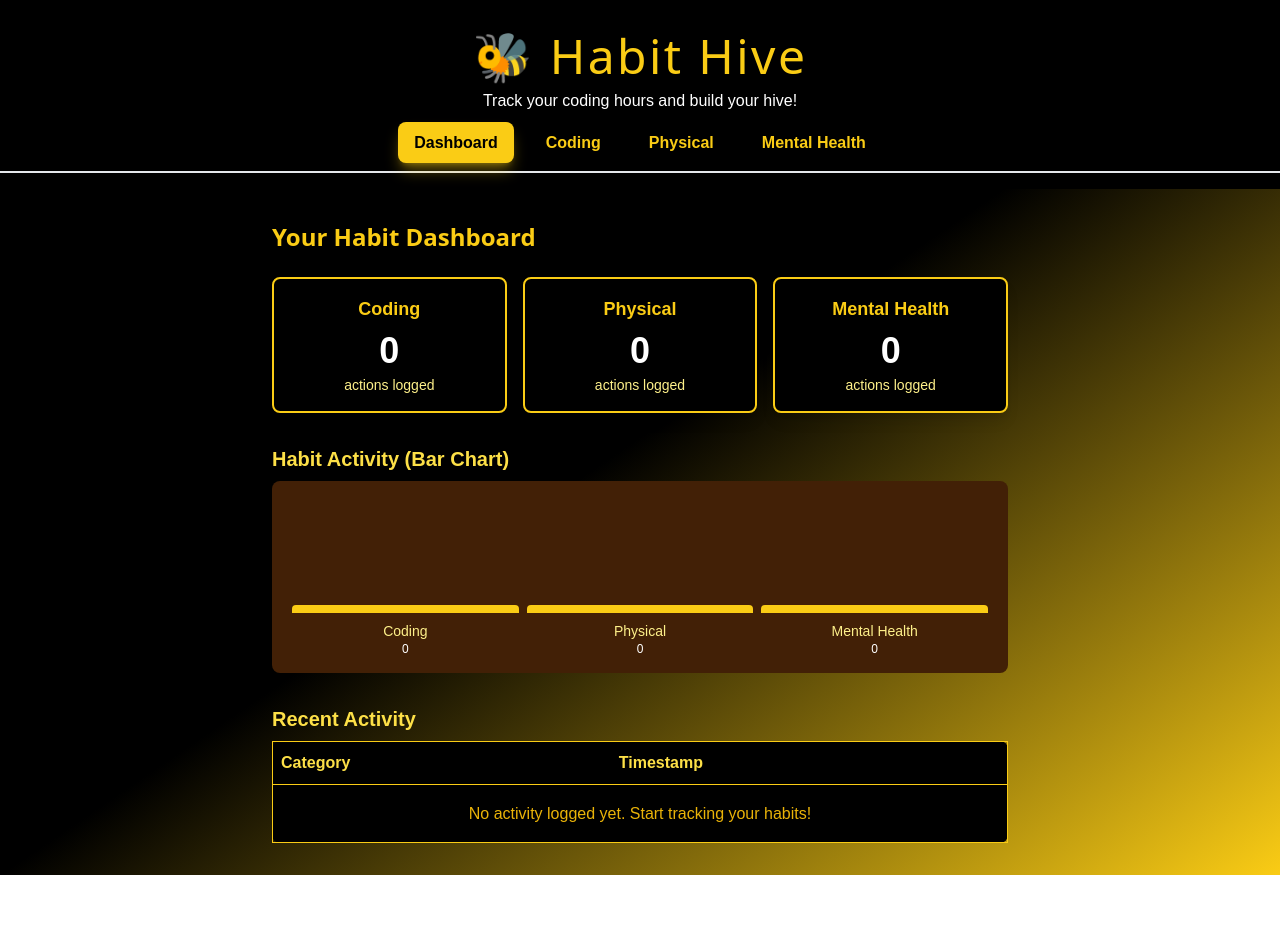
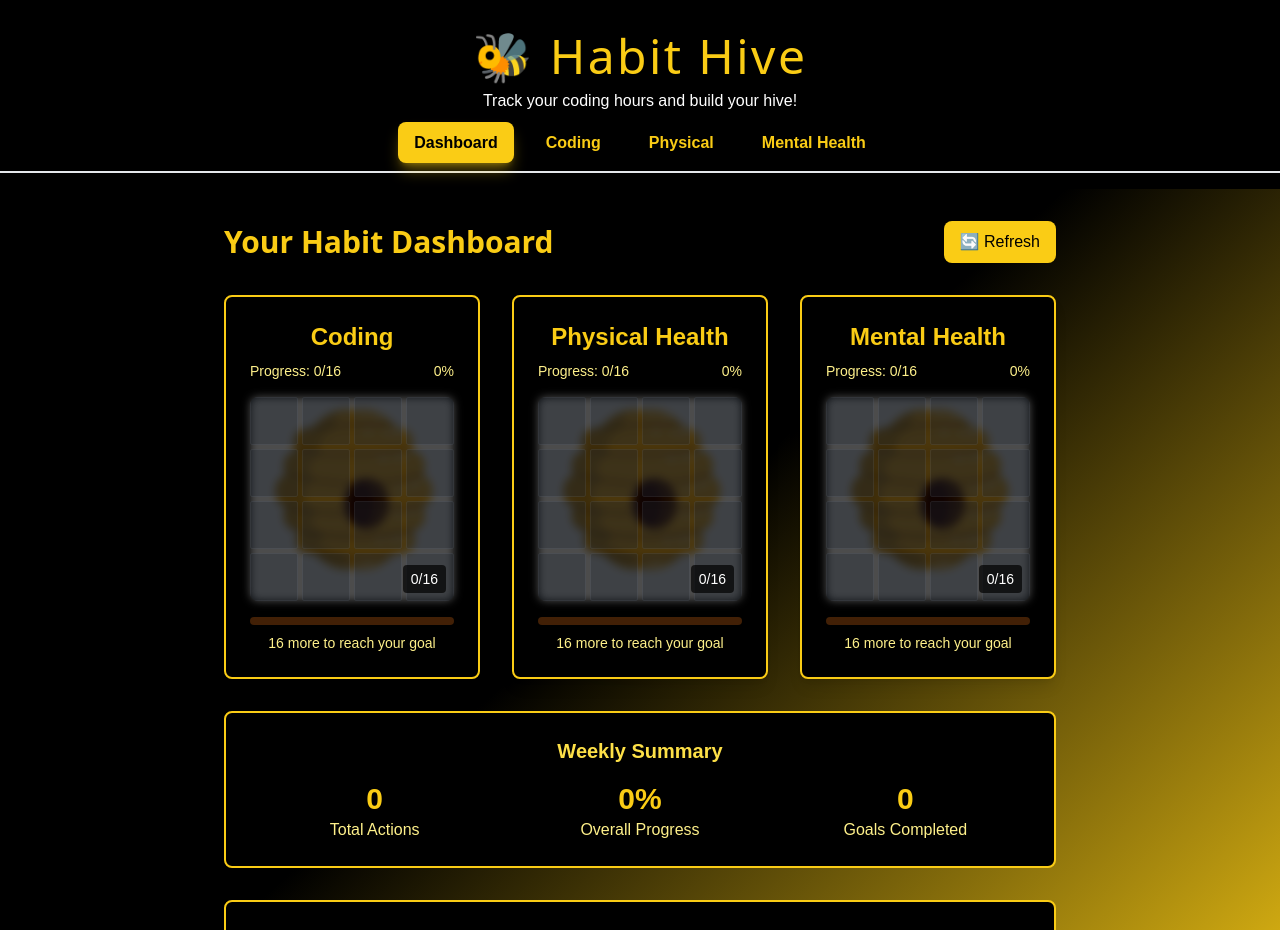
Before and after one commit to kamal3235/kamal-Habit_hive, a React (Vite) app: page / in a window 1280 px wide. Shown: the top 930 px of the page. Before the commit the page ends 875 px from the top, so only its background shows below. Built offline with nearby package versions, Linux system fonts and the light colour scheme; a web font is replaced by a local one.

Commit message:
added dashboard

```diff
--- a/src/routes/CodingTracker.jsx
+++ b/src/routes/CodingTracker.jsx
@@ -34,6 +34,9 @@ const CodingTracker = ({ entries, setEntries }) => {
     setEntries([...entries, newEntry]);
     setHours("");
     setShowMosaic(true);
+
+    // Dispatch custom event to notify dashboard of data update
+    window.dispatchEvent(new CustomEvent("habitDataUpdated"));
 
     // Hide mosaic after 12 seconds
     setTimeout(() => setShowMosaic(false), 12000);
--- a/src/routes/Dashboard.jsx
+++ b/src/routes/Dashboard.jsx
@@ -1,13 +1,32 @@
 import React from "react";
+import MosaicReveal from "../components/MosaicReveal";
+import codingImage from "../assets/codingImage.jpg";
+import healthImage from "../assets/Health.jpg";
+import mentalImage from "../assets/mental.jpg";
 
 // This Dashboard page summarizes the user's habit data collected from other pages.
 // For this example, we'll use localStorage to simulate collected data from other pages.
 // In a real app, you might fetch this from a backend or a global state.
 
 const HABIT_CATEGORIES = [
-  { name: "Coding", key: "coding" },
-  { name: "Physical", key: "physical" },
-  { name: "Mental Health", key: "mental" },
+  {
+    name: "Coding",
+    key: "coding",
+    image: codingImage,
+    goal: 16 // Weekly goal: 16 sessions = all 16 squares filled in MosaicReveal
+  },
+  {
+    name: "Physical Health",
+    key: "physical",
+    image: healthImage,
+    goal: 16 // Weekly goal: 16 activities = all 16 squares filled in MosaicReveal
+  },
+  {
+    name: "Mental Health",
+    key: "mental",
+    image: mentalImage,
+    goal: 16 // Weekly goal: 16 activities = all 16 squares filled in MosaicReveal
+  },
 ];
 
 // Helper to get habit data from localStorage (or mock data if not present)
@@ -15,11 +34,22 @@ function getHabitData() {
   // Example structure: { coding: [timestamp, ...], physical: [...], mental: [...] }
   let data = {};
   try {
-    const stored = localStorage.getItem("habitData");
+    // Check for the actual localStorage key being used
+    const stored = localStorage.getItem("habit-hive-entries");
+    console.log("🗄️ localStorage data:", stored);
     if (stored) {
-      data = JSON.parse(stored);
+      const entries = JSON.parse(stored);
+      console.log("📋 Parsed entries:", entries);
+      // Convert the entries array to the expected format
+      data = {
+        coding: entries.map(entry => entry.date), // Use date as timestamp for coding entries
+        physical: [], // Physical tracker not implemented yet
+        mental: []    // Mental health tracker not implemented yet
+      };
+      console.log("🔄 Converted data:", data);
     }
   } catch (e) {
+    console.error("❌ Error reading localStorage:", e);
     // fallback to empty
     data = {};
   }
@@ -43,120 +73,192 @@ function getSevenDayTotal(timestamps) {
   }).length;
 }
 
-const Dashboard = () => {
+const Dashboard = ({ entries = [] }) => {
   const [habitData, setHabitData] = React.useState(getHabitData());
+
+  // Function to update habit data from localStorage
+  const updateHabitData = React.useCallback(() => {
+    console.log("🔄 Updating habit data from localStorage...");
+    const newData = getHabitData();
+    console.log("📊 New habit data:", newData);
+    setHabitData(newData);
+  }, []);
 
   // Listen for changes in localStorage (e.g., from other tabs/pages)
   React.useEffect(() => {
-    const onStorage = () => setHabitData(getHabitData());
+    const onStorage = () => updateHabitData();
     window.addEventListener("storage", onStorage);
     return () => window.removeEventListener("storage", onStorage);
-  }, []);
+  }, [updateHabitData]);
+
+  // Also listen for custom events (for same-tab updates)
+  React.useEffect(() => {
+    const onCustomStorage = () => updateHabitData();
+    window.addEventListener("habitDataUpdated", onCustomStorage);
+    return () => window.removeEventListener("habitDataUpdated", onCustomStorage);
+  }, [updateHabitData]);
+
+  // Update habitData when entries prop changes (for immediate updates)
+  React.useEffect(() => {
+    console.log("📝 Entries prop changed:", entries.length, "entries");
+    const updatedData = {
+      coding: entries.map(entry => entry.date),
+      physical: [], // Physical tracker not implemented yet
+      mental: []    // Mental health tracker not implemented yet
+    };
+    console.log("🔄 Setting habit data from entries:", updatedData);
+    setHabitData(updatedData);
+  }, [entries]);
+
+  // Set up interval to check for localStorage changes (fallback)
+  React.useEffect(() => {
+    const interval = setInterval(() => {
+      updateHabitData();
+    }, 1000); // Check every second
+
+    return () => clearInterval(interval);
+  }, [updateHabitData]);
 
   // Calculate 7-day totals for each category
-  const sevenDayTotals = HABIT_CATEGORIES.map((cat) => ({
+  const sevenDayTotals = HABIT_CATEGORIES.map((cat) => {
+    const total = getSevenDayTotal(habitData[cat.key]);
+    console.log(`📊 ${cat.name}: ${total} entries in last 7 days`);
+    return {
       ...cat,
-    total: getSevenDayTotal(habitData[cat.key]),
-  }));
+      total: total,
+    };
+  });
 
   // Calculate summary stats
   const totalActions = sevenDayTotals.reduce((sum, cat) => sum + cat.total, 0);
 
-  // Prepare data for a simple bar chart (no chart library, just a visual)
-  const maxCount = Math.max(...sevenDayTotals.map((cat) => cat.total), 1);
+  const handleMosaicComplete = (categoryName) => {
+    console.log(`${categoryName} goal completed!`);
+    // You could add celebration logic here
+  };
 
   return (
-    <div className="p-4 max-w-3xl mx-auto">
-      <h1 className="text-2xl font-bold mb-6 text-yellow-400">
+    <div className="p-4 max-w-6xl mx-auto">
+      <div className="flex justify-between items-center mb-8">
+        <h1 className="text-3xl font-bold text-yellow-400">
           Your Habit Dashboard
         </h1>
-
-      <div className="mb-8 grid grid-cols-1 md:grid-cols-3 gap-4">
-        {sevenDayTotals.map((cat) => (
-          <div
-            key={cat.key}
-            className="bg-black border-2 border-yellow-400 rounded-lg p-4 flex flex-col items-center shadow-lg"
+        <button
+          onClick={updateHabitData}
+          className="px-4 py-2 bg-yellow-400 text-black rounded-lg hover:bg-yellow-300 transition-colors"
         >
-            <span className="text-lg font-semibold text-yellow-400">
-              {cat.name}
-            </span>
-            <span className="text-4xl font-bold text-white mt-2">
-              {cat.total}
-            </span>
-            <span className="text-sm text-yellow-200 mt-1">actions logged</span>
-          </div>
-        ))}
+          🔄 Refresh
+        </button>
       </div>
 
-      <div className="mb-8">
-        <h2 className="text-xl font-semibold mb-2 text-yellow-300">
-          Habit Activity (Bar Chart)
-        </h2>
-        <div className="flex items-end justify-between h-48 bg-yellow-950 rounded-lg p-4">
+      {/* Category Sections with MosaicReveal */}
+      <div className="grid grid-cols-1 lg:grid-cols-3 gap-8 mb-8">
         {sevenDayTotals.map((cat) => {
-            const count = cat.total;
-            const barHeight = `${(count / maxCount) * 100}%`;
+          const progress = Math.min(cat.total, cat.goal);
+          const percentage = Math.round((progress / cat.goal) * 100);
+
           return (
             <div
               key={cat.key}
-                className="flex flex-col items-center flex-1 mx-1"
+              className="bg-black border-2 border-yellow-400 rounded-lg p-6 shadow-lg"
             >
+              <div className="text-center mb-4">
+                <h2 className="text-2xl font-bold text-yellow-400 mb-2">
+                  {cat.name}
+                </h2>
+                <div className="flex justify-between items-center text-sm text-yellow-200">
+                  <span>Progress: {cat.total}/{cat.goal}</span>
+                  <span>{percentage}%</span>
+                </div>
+              </div>
+
+              <div className="mb-4">
+                <MosaicReveal
+                  imageSrc={cat.image}
+                  filledSquares={progress}
+                  onComplete={() => handleMosaicComplete(cat.name)}
+                  gridSize={4}
+                />
+              </div>
+
+              <div className="text-center">
+                <div className="w-full bg-yellow-950 rounded-full h-2 mb-2">
                   <div
-                  className="w-full bg-yellow-400 rounded-t"
-                  style={{
-                    height: barHeight,
-                    minHeight: "8px",
-                    transition: "height 0.3s",
-                  }}
-                  title={`${count} actions`}
+                    className="bg-yellow-400 h-2 rounded-full transition-all duration-300"
+                    style={{ width: `${percentage}%` }}
                   ></div>
-                <span className="mt-2 text-yellow-200 text-sm text-center">
-                  {cat.name}
-                </span>
-                <span className="text-white text-xs">{count}</span>
+                </div>
+                <p className="text-yellow-200 text-sm">
+                  {cat.total >= cat.goal
+                    ? "Goal achieved! 🎉"
+                    : `${cat.goal - cat.total} more to reach your goal`
+                  }
+                </p>
+              </div>
             </div>
           );
         })}
       </div>
+
+      {/* Summary Stats */}
+      <div className="bg-black border-2 border-yellow-400 rounded-lg p-6 mb-8">
+        <h2 className="text-xl font-semibold mb-4 text-yellow-300 text-center">
+          Weekly Summary
+        </h2>
+        <div className="grid grid-cols-1 md:grid-cols-3 gap-4">
+          <div className="text-center">
+            <div className="text-3xl font-bold text-yellow-400">{totalActions}</div>
+            <div className="text-yellow-200">Total Actions</div>
+          </div>
+          <div className="text-center">
+            <div className="text-3xl font-bold text-yellow-400">
+              {Math.round((totalActions / (HABIT_CATEGORIES.reduce((sum, cat) => sum + cat.goal, 0))) * 100)}%
+            </div>
+            <div className="text-yellow-200">Overall Progress</div>
+          </div>
+          <div className="text-center">
+            <div className="text-3xl font-bold text-yellow-400">
+              {sevenDayTotals.filter(cat => cat.total >= cat.goal).length}
+            </div>
+            <div className="text-yellow-200">Goals Completed</div>
+          </div>
+        </div>
       </div>
 
-      <div>
-        <h2 className="text-xl font-semibold mb-2 text-yellow-300">
+      {/* Recent Activity */}
+      <div className="bg-black border-2 border-yellow-400 rounded-lg p-6">
+        <h2 className="text-xl font-semibold mb-4 text-yellow-300">
           Recent Activity
         </h2>
         <div className="overflow-x-auto">
-          <table className="w-full border border-yellow-400 bg-black rounded-lg">
+          <table className="w-full">
             <thead>
               <tr>
                 <th className="p-2 text-left border-b border-yellow-400 text-yellow-300">
                   Category
                 </th>
                 <th className="p-2 text-left border-b border-yellow-400 text-yellow-300">
-                  Timestamp
+                  Details
+                </th>
+                <th className="p-2 text-left border-b border-yellow-400 text-yellow-300">
+                  Date
                 </th>
               </tr>
             </thead>
             <tbody>
-              {HABIT_CATEGORIES.flatMap((cat) =>
-                (habitData[cat.key] || []).map((ts, idx) => ({
-                  category: cat.name,
-                  timestamp: ts,
-                  key: `${cat.key}-${idx}-${ts}`,
-                })),
-              )
-                .sort((a, b) => new Date(b.timestamp) - new Date(a.timestamp))
-                .slice(0, 10)
-                .map((row) => (
-                  <tr key={row.key} className="border-b border-yellow-900">
-                    <td className="p-2 text-yellow-200">{row.category}</td>
+              {/* Show coding entries */}
+              {entries.slice(0, 10).map((entry, idx) => (
+                <tr key={`coding-${idx}`} className="border-b border-yellow-900">
+                  <td className="p-2 text-yellow-200">Coding</td>
+                  <td className="p-2 text-white">{entry.hours}h session</td>
                   <td className="p-2 text-white">
-                      {new Date(row.timestamp).toLocaleString()}
+                    {new Date(entry.date).toLocaleDateString()}
                   </td>
                 </tr>
               ))}
-              {totalActions === 0 && (
+              {entries.length === 0 && (
                 <tr>
-                  <td colSpan={2} className="p-4 text-center text-yellow-500">
+                  <td colSpan={3} className="p-4 text-center text-yellow-500">
                     No activity logged yet. Start tracking your habits!
                   </td>
                 </tr>
```
Lines whose indentation alone changed are shown as unchanged.
